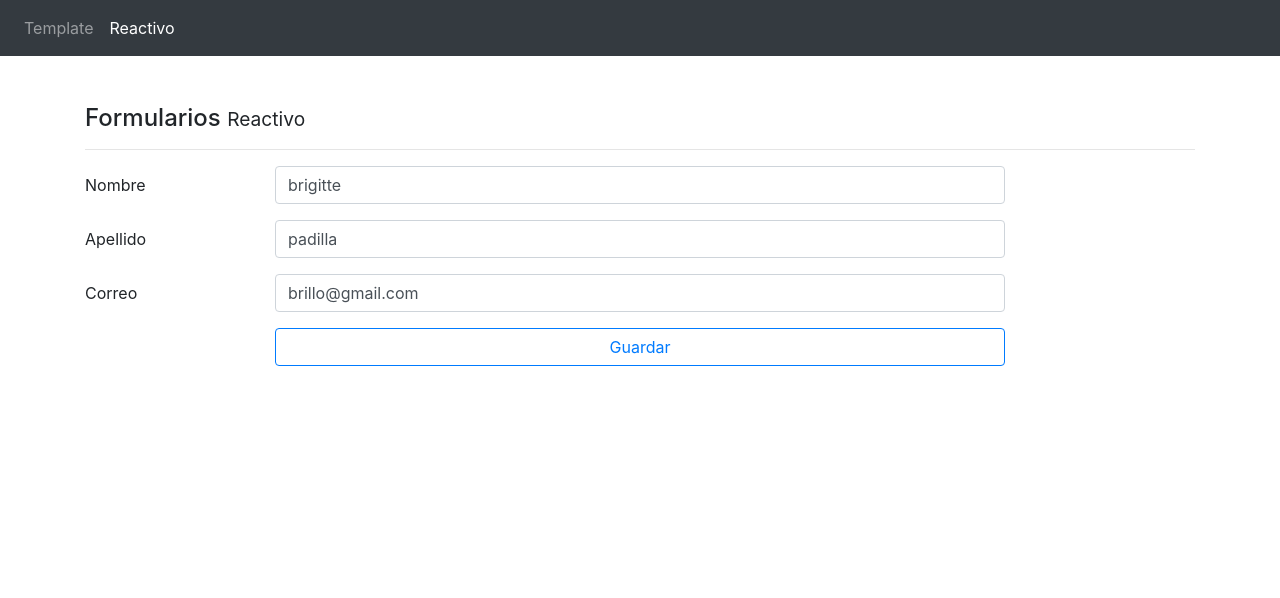
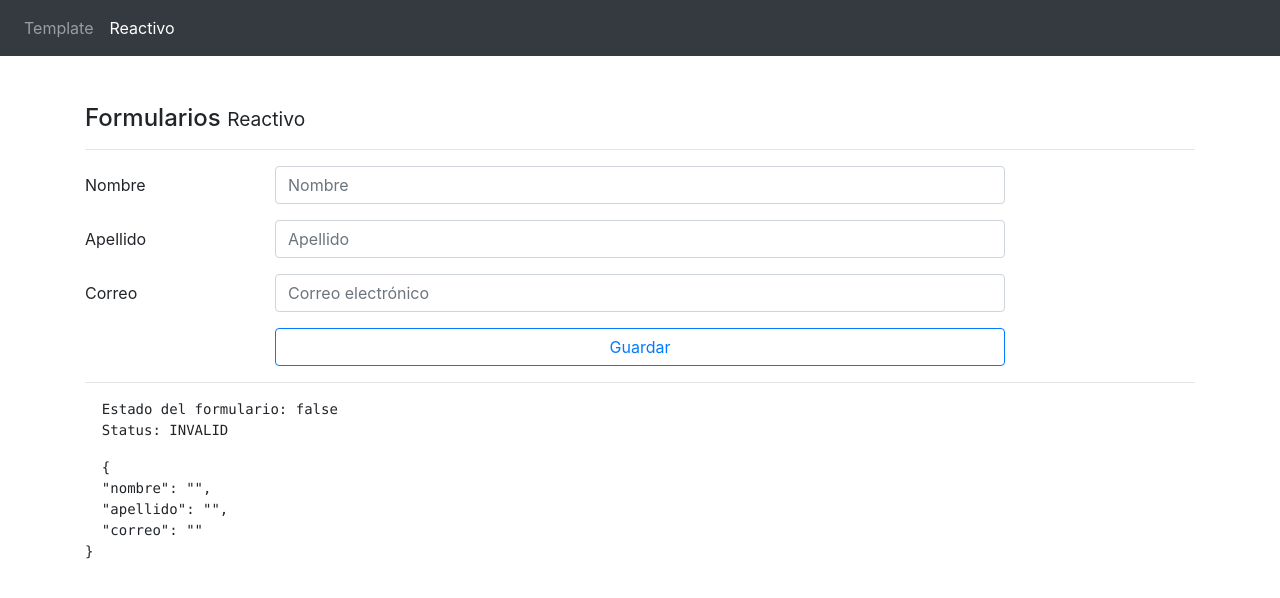
Before and after one commit to Brigitte9219/Formularios_Template_Reactivos_EnAngular, an Angular app: page /#/reactivo in a window 1280 px wide. Shown: the top 598 px of the page. Built offline with nearby package versions, Linux system fonts and the light colour scheme.

Commit message:
formulario reactivo: validaciones sincronas

```diff
--- a/src/app/pages/reactive/reactive.component.html
+++ b/src/app/pages/reactive/reactive.component.html
@@ -51,3 +51,12 @@
   </div>
 
 </form>
+<hr>
+
+<pre>
+  Estado del formulario: {{forma.valid}}
+  Status: {{forma.status}}
+</pre>
+<pre>
+  {{forma.value |json}}
+</pre>
--- a/src/app/pages/reactive/reactive.component.ts
+++ b/src/app/pages/reactive/reactive.component.ts
@@ -1,5 +1,5 @@
 import { Component } from '@angular/core';
-import { FormBuilder, FormGroup } from '@angular/forms';
+import { FormBuilder, FormGroup, Validators } from '@angular/forms';
 
 @Component({
   selector: 'app-reactive',
@@ -16,9 +16,9 @@
 
   crearFormulario(){
     this.forma = this.fb.group({
-    nombre:['brigitte'],
-    apellido:['padilla'],
-    correo:['brillo@gmail.com']
+    nombre:['', [Validators.required, Validators.minLength(5)]],
+    apellido:['', Validators.required],
+    correo:['', [Validators.required, Validators.pattern('[a-z0-9._%+-]+@[a-z0-9.-]+\.[a-z]{2,3}$')]],
   });
   }
 
```
